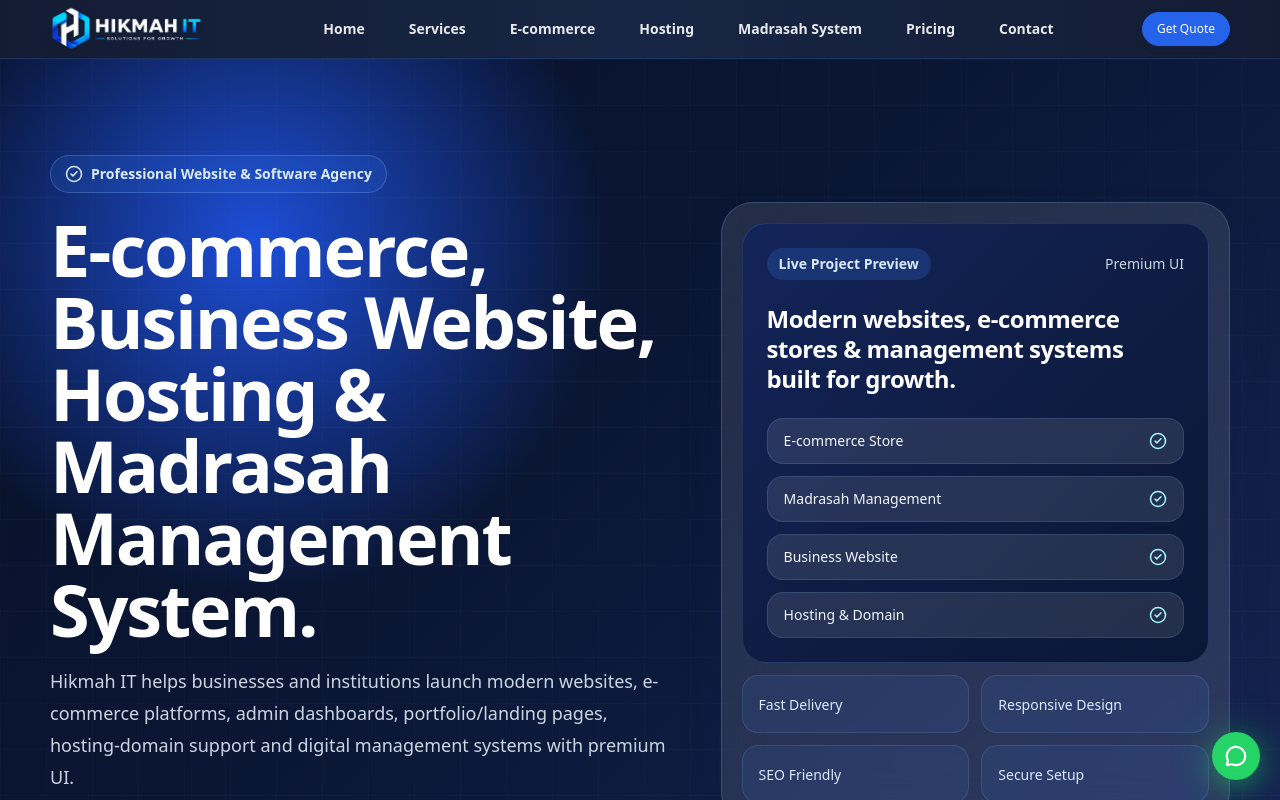
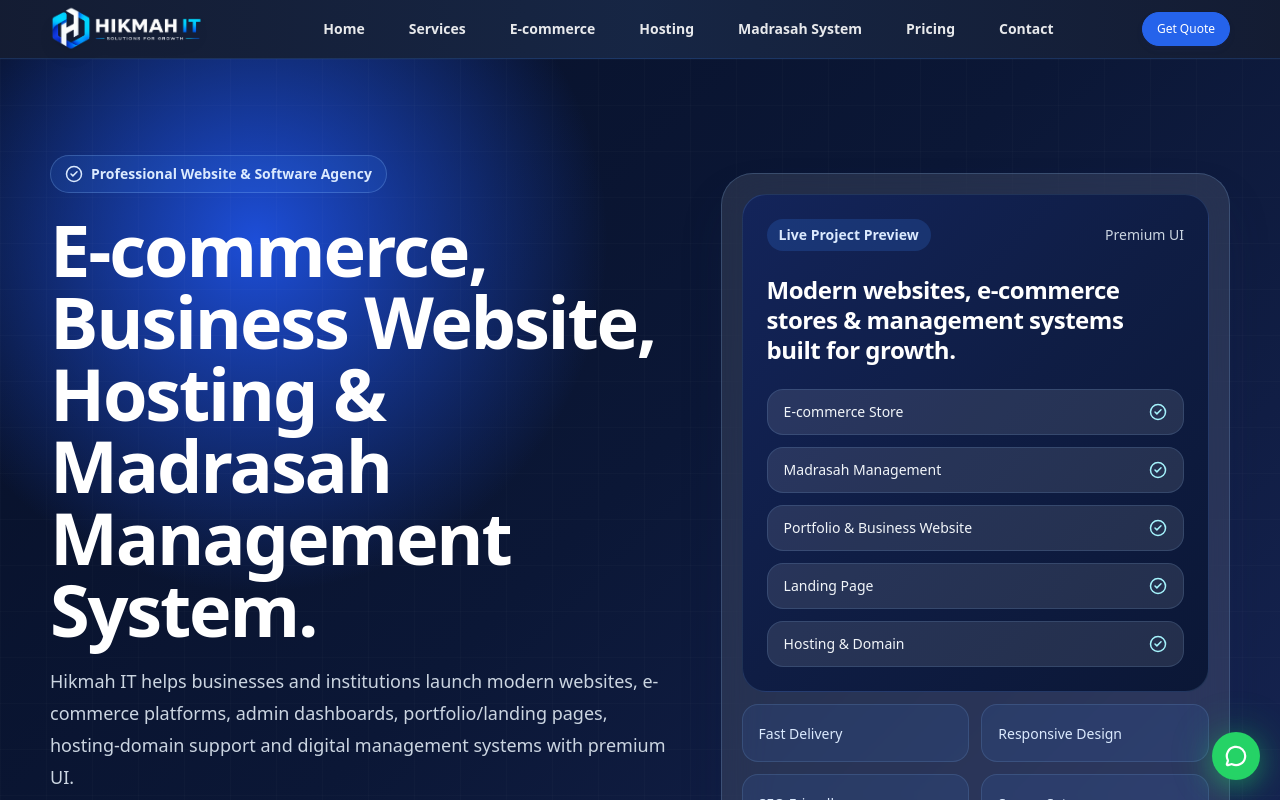
Before and after one commit to mdjunaidalhabib/hikmah-it-new, a React (Vite) app: page / in a window 1280 px wide. Shown: the top 800 px of the page. Built offline with nearby package versions, Linux system fonts and the light colour scheme.

Commit message:
Updated code

```diff
--- a/src/sections/Hero.jsx
+++ b/src/sections/Hero.jsx
@@ -57,7 +57,8 @@
               {[
                 "E-commerce Store",
                 "Madrasah Management",
-                "Business Website",
+                "Portfolio & Business Website",
+                "Landing Page",
                 "Hosting & Domain",
               ].map((item) => (
                 <div
```
